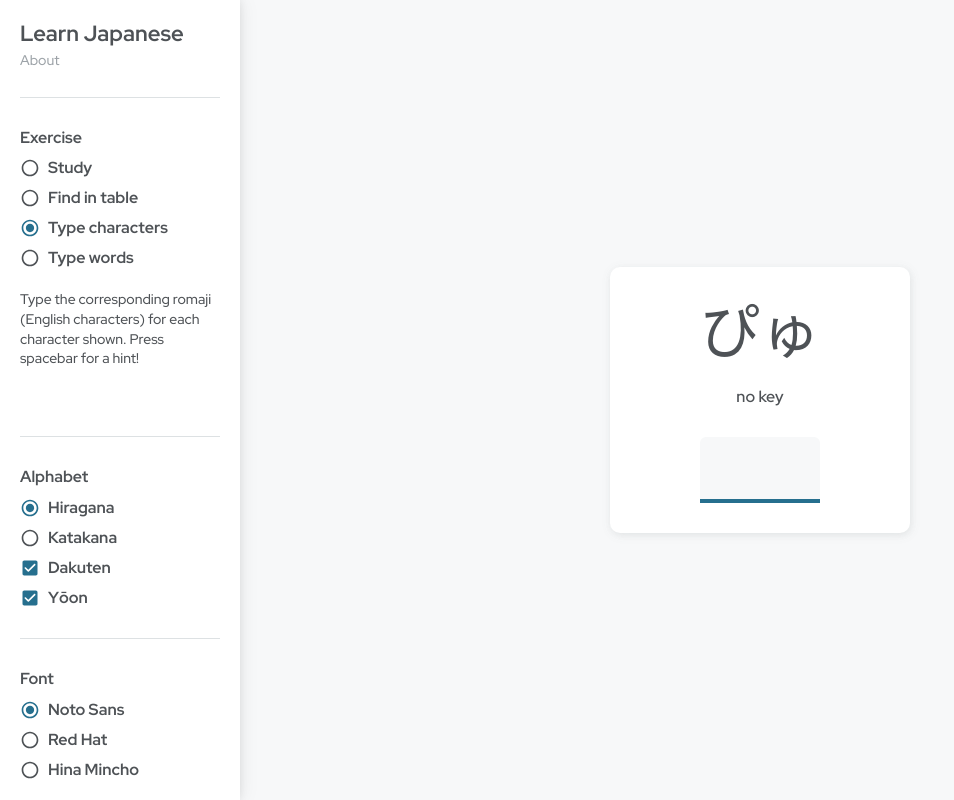
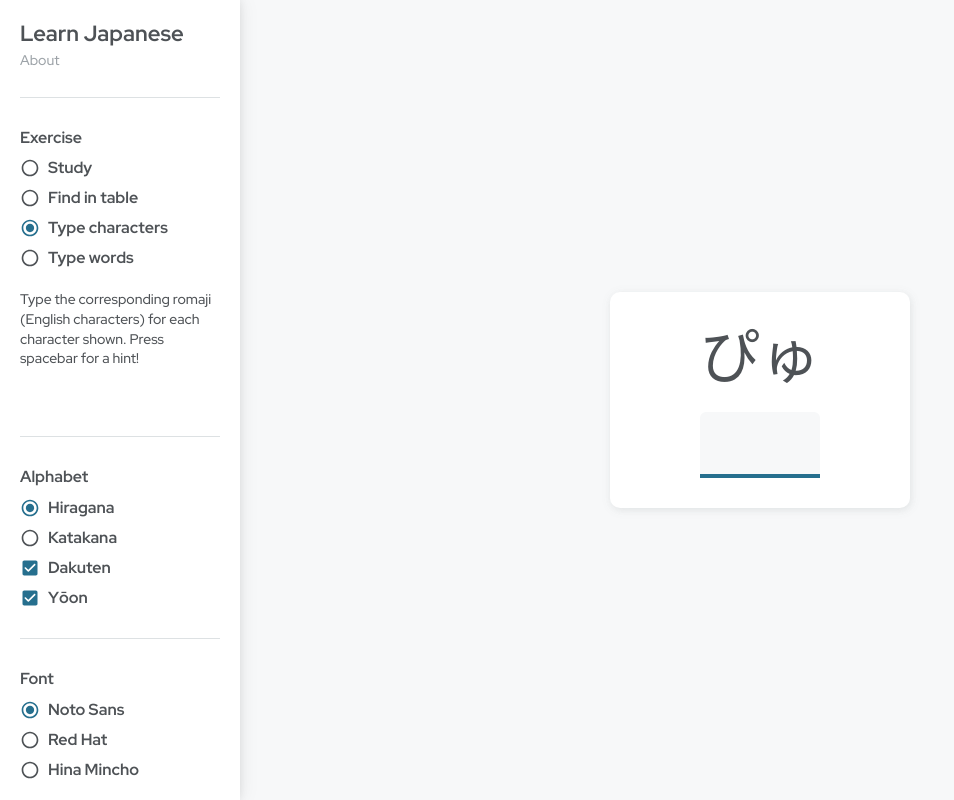
Before and after one commit to updownupdown/learn-japanese, a React (Create React App) app: page / in a window 1280 px wide. Both pictures are taken after a click on the element "Type characters". Shown: the whole page, without its empty margins (0-954 px from the left). Built offline with nearby package versions, Linux system fonts and the light colour scheme; a web font is replaced by a local one.

Commit message:
Spacebar fix attempt

```diff
--- a/src/components/TypeChars.tsx
+++ b/src/components/TypeChars.tsx
@@ -20,13 +20,11 @@ export const TypeChars = ({ settings }: Props) => {
   const [answer, setAnswer] = useState("");
   const [guess, setGuess] = useState("");
   const [guessedCorrectly, setGuessedCorrectly] = useState(false);
-  const [key, setKey] = useState<any>("no key");
 
   useEffect(() => {
     const handleKeyDown = (e: KeyboardEvent) => {
-      setKey(e.key + "/" + e.code);
       if (
-        (e.key === " " || e.code === "Space" || e.key === undefined) &&
+        (e.key === " " || e.code === "Space" || e.key === "Undefined") &&
         !guessedCorrectly
       ) {
         e.preventDefault();
@@ -89,11 +87,8 @@ export const TypeChars = ({ settings }: Props) => {
       <div id={cardId} className="card-wrap glow-item glow-item--outward">
         <div className="card">
           <div className="type-chars-card__jp font-jp">{question}</div>
-          <h1>{key}</h1>
-          <form autoComplete="off">
           <input
             type="text"
-              autoComplete="off"
             autoFocus
             spellCheck="false"
             className={clsx(
@@ -105,7 +100,6 @@ export const TypeChars = ({ settings }: Props) => {
               setGuess(e.target.value.toLowerCase());
             }}
           />
-          </form>
         </div>
       </div>
     </div>
--- a/src/components/TypeWords.tsx
+++ b/src/components/TypeWords.tsx
@@ -64,7 +64,7 @@ export const WordBuilder = () => {
       if (
         e.key === " " ||
         e.code === "Space" ||
-        e.key === undefined ||
+        e.key === "Undefined" ||
         guessedCorrectly
       ) {
         e.preventDefault();
@@ -102,10 +102,8 @@ export const WordBuilder = () => {
             })}
           </span>
 
-          <form autoComplete="off">
           <input
             type="text"
-              autoComplete="off"
             autoFocus
             spellCheck="false"
             className={clsx(
@@ -117,7 +115,6 @@ export const WordBuilder = () => {
               setGuess(e.target.value.toLowerCase());
             }}
           />
-          </form>
 
           <span className="wb-card__en">{answer?.expectedInput}</span>
         </div>
```
Also changed, not shown: 1 other file (tests, documents, lock files or other folders). Lines whose indentation alone changed are shown as unchanged.
